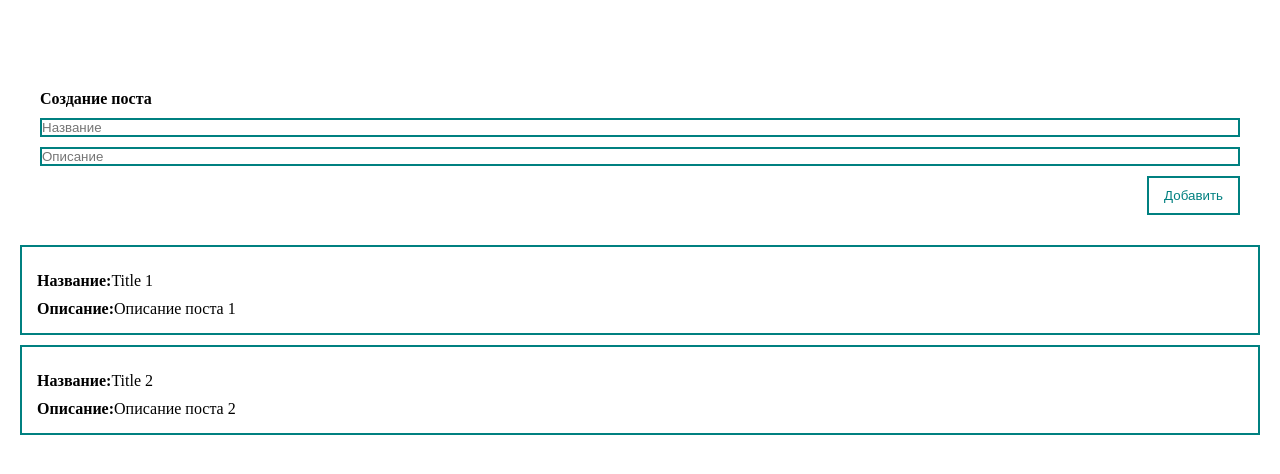
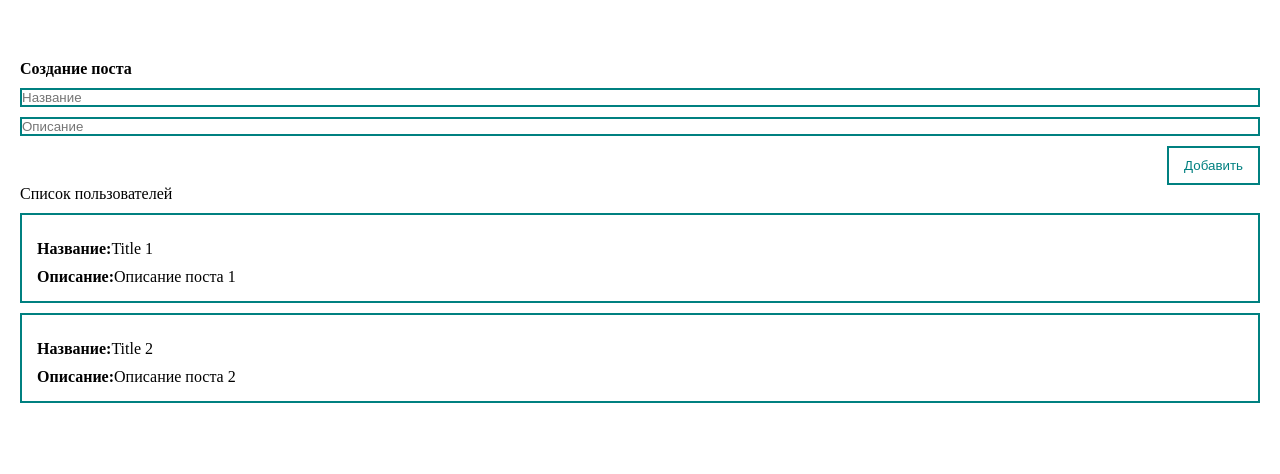
Before and after one commit to Sandreykina/blog-on-vue, a Vue app: page / in a window 1280 px wide. Shown: the top 474 px of the page. Built offline with nearby package versions, Linux system fonts and the light colour scheme.

Commit message:
individual components

```diff
--- a/src/components/PostForm.vue
+++ b/src/components/PostForm.vue
@@ -1,5 +1,5 @@
 <template>
-  <div class="app">
+  <div>
     <form @submit.prevent>
       <h4>Создание поста</h4>
       <input
@@ -61,9 +61,6 @@
   color: teal;
   border: 2px solid teal;
 }
-.app {
-  padding: 20px;
-}
 
 .input {
   width: 100%;
--- /dev/null
+++ b/src/components/PostItem.vue
@@ -0,0 +1,30 @@
+<template>
+  <div class="post">
+    <div><strong>Название:</strong>{{ post.title }}</div>
+    <div><strong>Описание:</strong>{{ post.body }}</div>
+  </div>
+</template>
+
+<script>
+export default {
+  props: {
+    post: {
+      type: Object,
+      required: true
+    },
+  },
+};
+</script>
+
+<style scoped>
+* {
+  margin: 0;
+  padding: 0;
+  box-sizing: border-box;
+  margin-top: 10px;
+}
+.post {
+  padding: 15px;
+  border: 2px solid teal;
+}
+</style>
--- a/src/components/PostList.vue
+++ b/src/components/PostList.vue
@@ -1,19 +1,21 @@
 <template>
-    <div class="post" v-for="post in posts" v-bind:key="post.id">
-      <div><strong>Название:</strong>{{ post.title }}</div>
-      <div><strong>Описание:</strong>{{ post.body }}</div>
-    </div>
+Список пользователей
+    <post-item v-for="post in posts" :post="post" v-bind:key="post.id"/>
 </template>
 
 <script>
+import PostItem from './PostItem.vue';
 
 export default {
-    props: {
-        posts: {
-            type: Array,
-            required: true
-        }
-    }
+  components: {
+    PostItem
+  },
+  props: {
+    posts: {
+      type: Array,
+      required: true,
+    },
+  },
 };
 </script>
 
@@ -24,8 +26,4 @@
   box-sizing: border-box;
   margin-top: 10px;
 }
-.post {
-  padding: 15px;
-  border: 2px solid teal;
-}
 </style>
```
